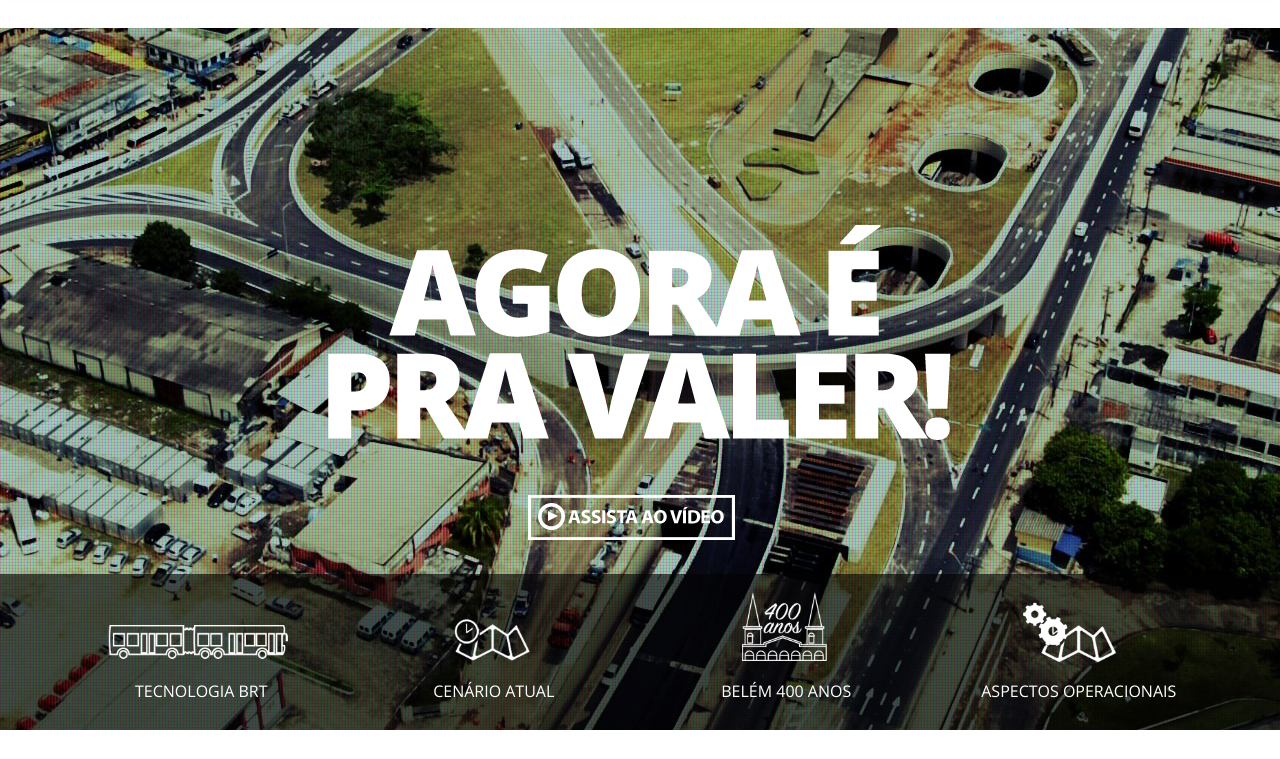
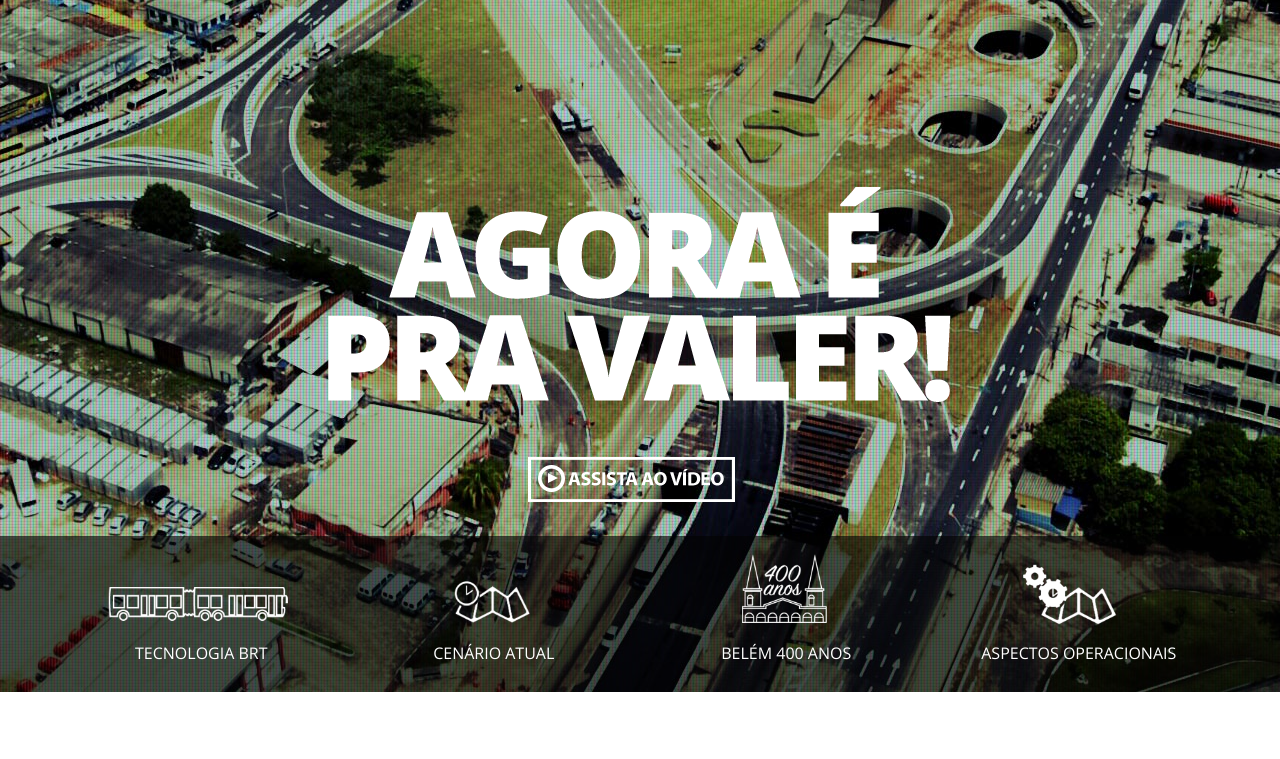
Before and after one commit to dieos2/brtBelem, a plain HTML site: page index.html in a window 1280 px wide. Shown: the part 70-829 px from the top of the page. Drawn offline with nearby package versions, Linux system fonts and the light colour scheme; no server answers.

Commit message:
totpo
segue

```diff
--- a/template.css
+++ b/template.css
@@ -45,7 +45,7 @@ header { overflow:hidden; }
 .botao_menu .glyphicon-menu-hamburger { font-size:31px;  }
 .botao_menu a { color:#1d1868; }
 .botao_menu a .glyphicon-menu-hamburger { color:#2e3192; }
-.video_inicio { height:702px; margin-top:98px; background:url(imagens/video_fundo.jpg) top center no-repeat;  }
+.video_inicio { height:702px; margin-top:60px; background:url(imagens/video_fundo.jpg) top center no-repeat;  }
 .modal-content { background:#000 !important; }
 .modal-footer { border-top:none !important; }
 .video_texto { padding-top:184px; }
```
